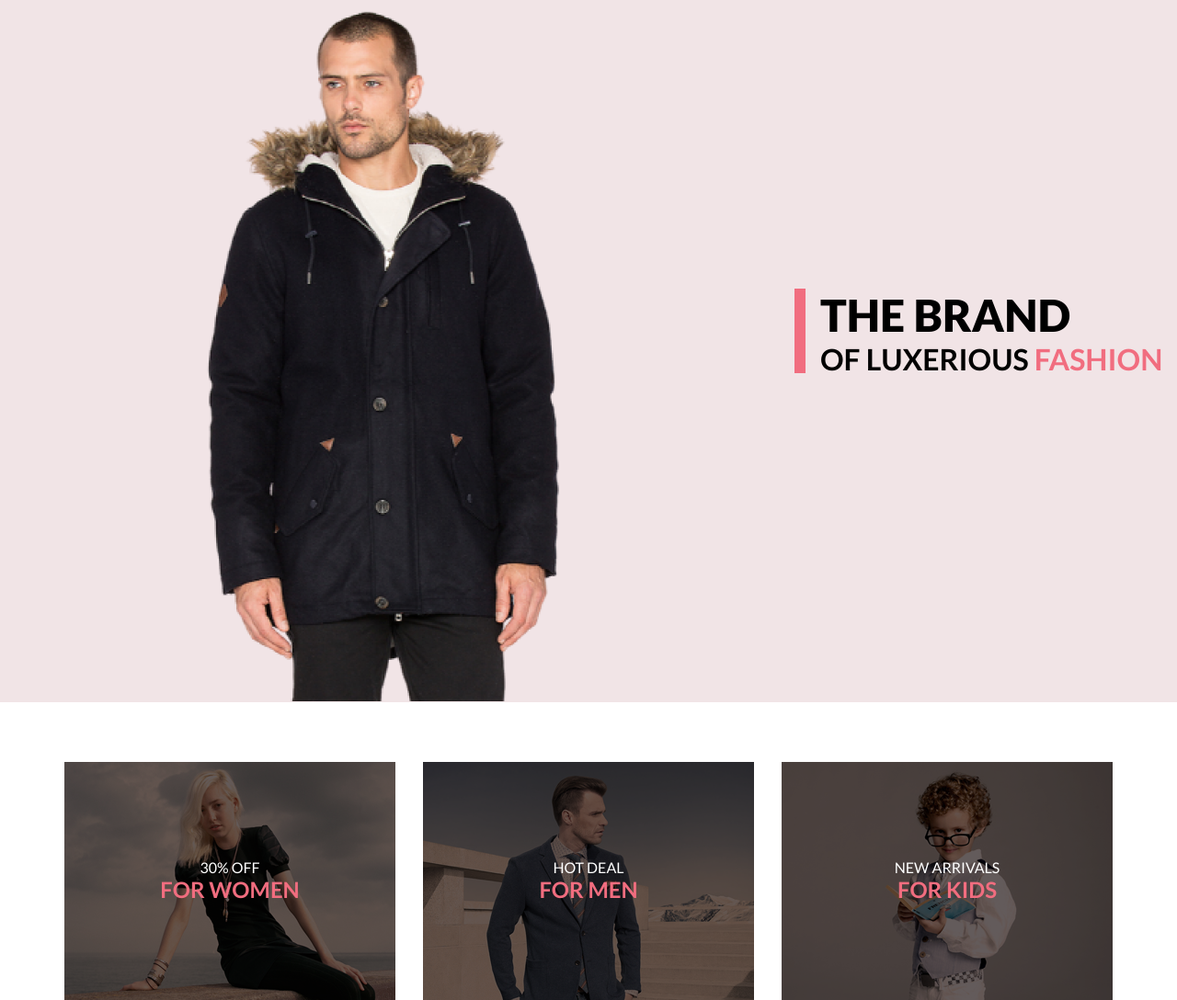
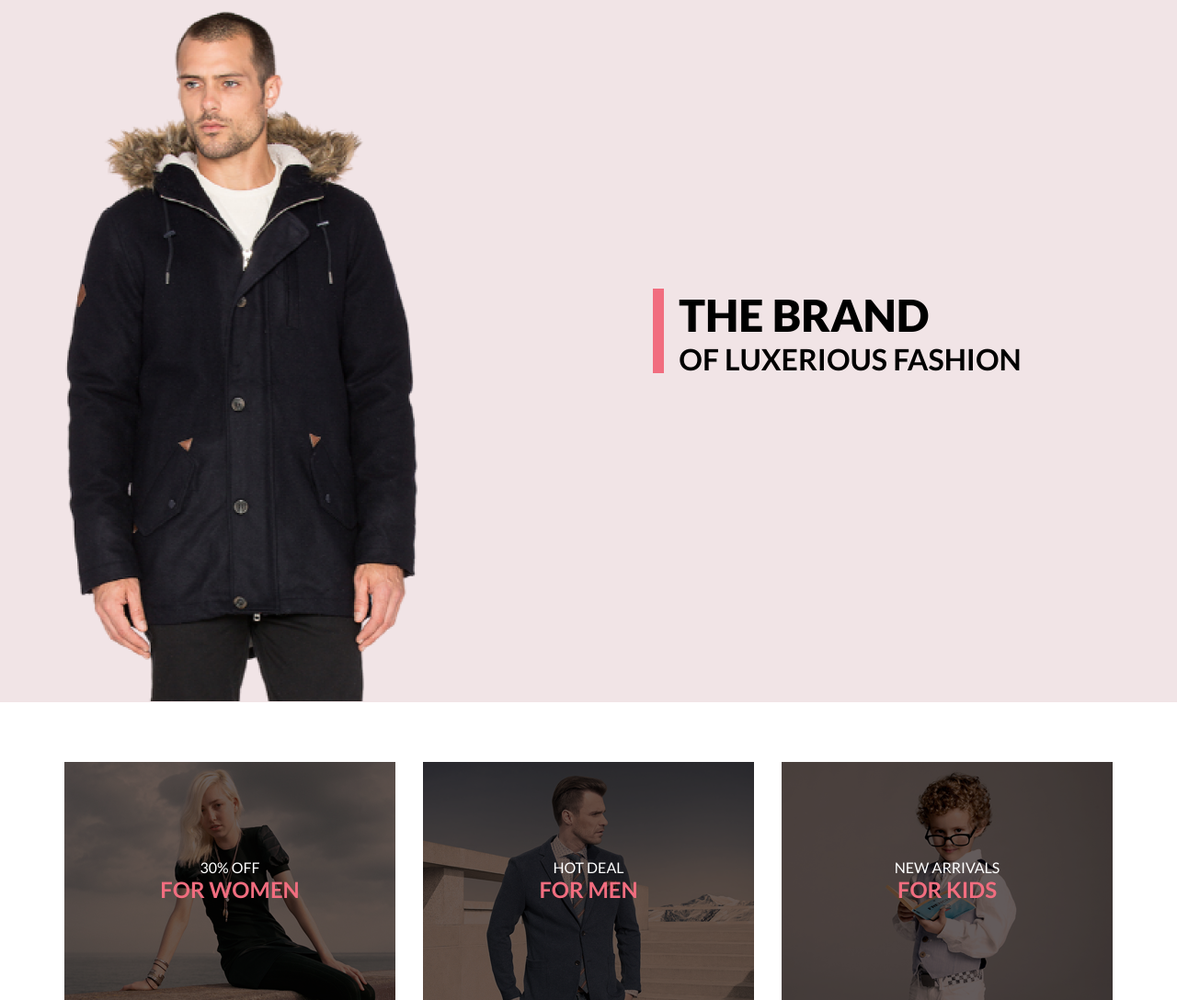
Before and after one commit to ZingerXY/GeekBrains, a PHP site: page / in a window 1280 px wide. Shown: the part 75-1163 px from the top of the page at 92% size. Run offline with PHP 8.4, Linux system fonts and the light colour scheme.

Commit message:
lesson-2 homework fix 1

```diff
--- a/PROF_LAYOUT/index.html
+++ b/PROF_LAYOUT/index.html
@@ -39,14 +39,14 @@
 
 	<main class="main">
 		<div class="start">
-			<div class="photo">
+			<div class="start__photo">
 				<img src="img/main-photo.png" alt="">
 			</div>
-			<h1 class="slogan">
-				<div class="slogan__first">THE BRAND</div>
-				<div class="slogan__second">
+			<h1 class="start__slogan">
+				<div class="start__slogan-first">THE BRAND</div>
+				<div class="start__slogan-second">
 					OF LUXERIOUS
-					<span class="slogan__second-pink">FASHION</span>
+					<span class="start__slogan-second-pink">FASHION</span>
 				</div>
 			</h1>
 		</div>
@@ -149,7 +149,7 @@
 					<div class="items__item-cost">$52.00</div>
 				</div>
 				<div class="items__allProduct">
-					<button class="items__allProduct-button">Browse All Product</button>
+					<a class="items__allProduct-button">Browse All Product</a>
 				</div>
 			</div>
 		</div>
--- a/PROF_LAYOUT/style.css
+++ b/PROF_LAYOUT/style.css
@@ -114,13 +114,20 @@ body {
   -webkit-box-align: center;
       -ms-flex-align: center;
           align-items: center;
+  -webkit-box-pack: center;
+      -ms-flex-pack: center;
+          justify-content: center;
   width: 100%;
   height: 764px;
   margin-right: 331px;
   background: #f1e4e6;
 }
 
-.slogan {
+.start__photo {
+  margin-left: -100px;
+}
+
+.start__slogan {
   display: -webkit-box;
   display: -ms-flexbox;
   display: flex;
@@ -135,21 +142,21 @@ body {
   padding: 0 0 0 16px;
 }
 
-.slogan__first {
+.start__slogan-first {
   margin: 0;
   font-weight: 900;
   font-size: 48px;
   line-height: 58px;
 }
 
-.slogan__second {
+.start__slogan-second {
   margin: 0;
   font-weight: 700;
   font-size: 32px;
   line-height: 38px;
 }
 
-.slogan__second-pink {
+.start__slogan-second-ping {
   color: #F16D7F;
 }
 
@@ -413,6 +420,8 @@ body {
   color: #F26376;
   padding: 14px 38px;
   background-color: #fff;
+  display: inline-block;
+  text-decoration: none;
 }
 
 .items__allProduct-button:hover {
@@ -528,6 +537,17 @@ body {
   padding: 16px 64px 16px 22px;
   border: none;
   border-radius: 18px 0px 0px 18px;
+  outline: none;
+}
+
+.sub__subscribe-form-email:focus {
+  -webkit-box-shadow: 0 0 3px black;
+          box-shadow: 0 0 3px black;
+}
+
+.sub__subscribe-form-email:hover {
+  -webkit-box-shadow: 0 0 3px black;
+          box-shadow: 0 0 3px black;
 }
 
 .sub__subscribe-form-email::-webkit-input-placeholder {
--- a/PROF_LAYOUT/style.scss
+++ b/PROF_LAYOUT/style.scss
@@ -144,13 +144,17 @@ body {
 .start {
 	display: flex;
 	align-items: center;
+	justify-content: center;
 	width: 100%;
 	height: 764px;
 	margin-right: 331px;
 	background: #f1e4e6;
+
+	&__photo {
+		margin-left: -100px;
 	}
 
-.slogan {
+	&__slogan {
 		display: flex;
 		flex-direction: column;
 		margin: 0 0 45px 63px;
@@ -159,22 +163,23 @@ body {
 		border-left: 12px solid #F16D7F;
 		padding: 0 0 0 16px;
 
-	&__first {
+		&-first {
 			margin: 0;
 			font-weight: 900;
 			font-size: 48px;
 			line-height: 58px;
 		}
 
-	&__second {
+		&-second {
 			margin: 0;
 			font-weight: 700;
 			font-size: 32px;
 			line-height: 38px;
+
+			&-ping {
+				color: #F16D7F;
 			}
-
-	&__second-pink {
-		color: #F16D7F;
+		}
 	}
 }
 
@@ -406,6 +411,8 @@ body {
 			color: #F26376;
 			padding: 14px 38px;
 			background-color: #fff;
+			display: inline-block;
+			text-decoration: none;
 		}
 
 		&-button:hover {
@@ -507,6 +514,15 @@ body {
 				padding: 16px 64px 16px 22px;
 				border: none;
 				border-radius: 18px 0px 0px 18px;
+				outline: none;
+			}
+
+			&-email:focus {
+				box-shadow: 0 0 3px black;
+			}
+
+			&-email:hover {
+				box-shadow: 0 0 3px black;
 			}
 
 			&-email::placeholder {
```
Also changed, not shown: PROF_LAYOUT/img/main-photo.png, 1 other file. Lines whose indentation alone changed are shown as unchanged.
